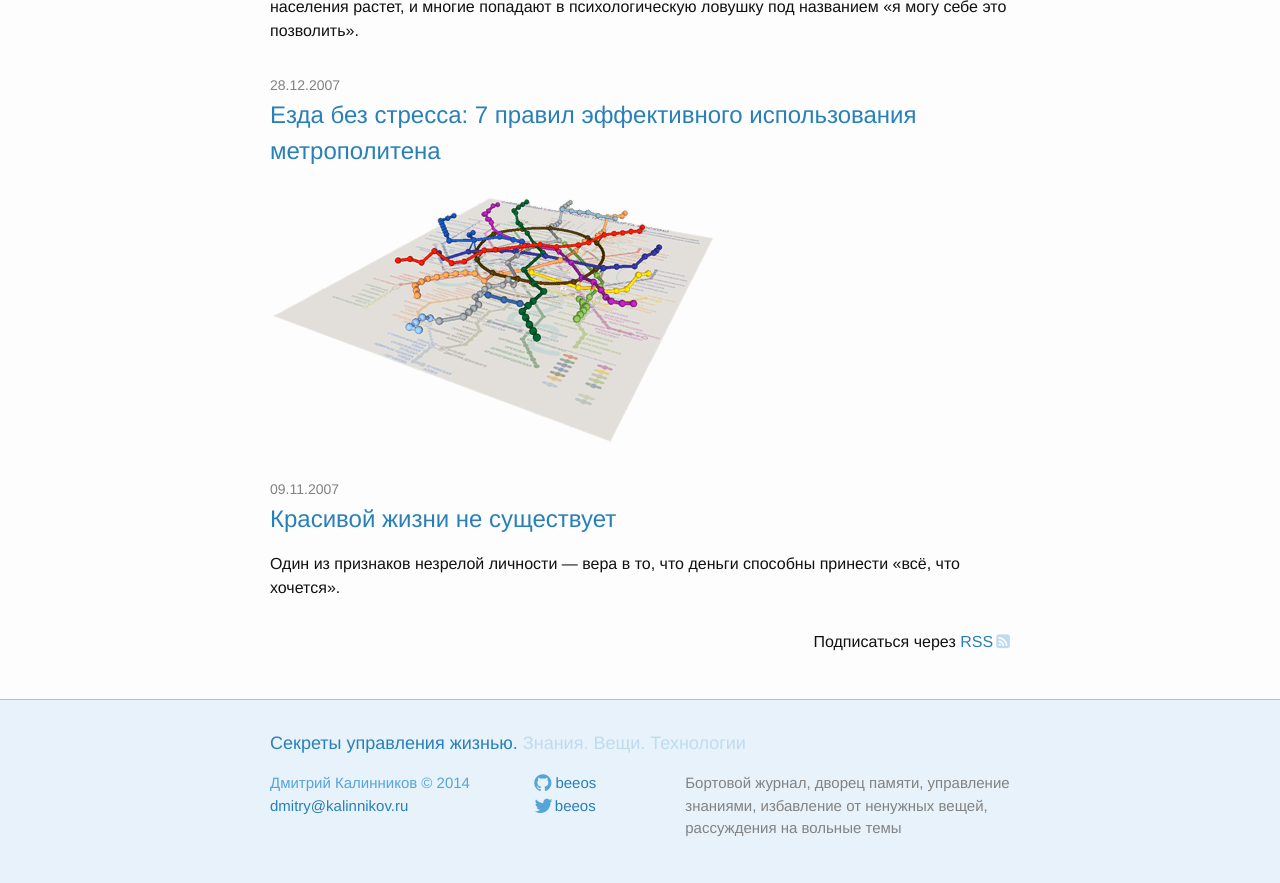
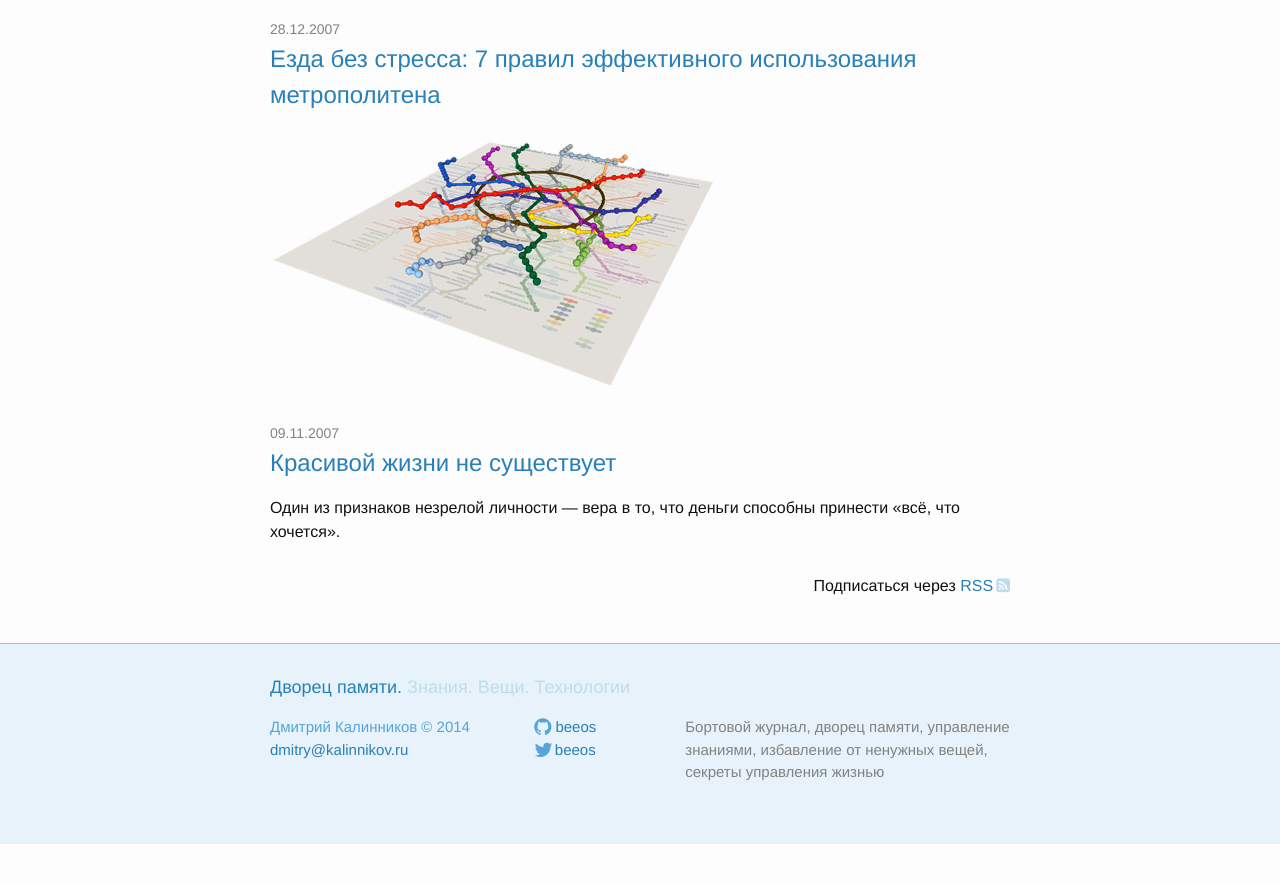
Before and after one commit to beeos/beeos.github.io, a Jekyll site: the page built from index.html, in a window 1280 px wide and 900 px high, scrolled down 1884 px. Shown: the top 883 px of the window. Built offline with Jekyll 4.4.1, drawn with Linux system fonts in a browser that asks for light colours; nearby versions of some CDN libraries; after the commit the page ends 2728 px from its top, so only the background shows below that; some of the changed text lies outside the part shown.

Commit message:
Rebranding

```diff
--- a/_config.yml
+++ b/_config.yml
@@ -1,12 +1,13 @@
 # Site settings
-title: Секреты управления жизнью
+title: Дворец памяти
 subtitle: Знания. Вещи. Технологии
 author: Дмитрий Калинников
 birthday: 1982-10-23
+firstday: 2014-10-26
 email: dmitry@kalinnikov.ru
 description: > # this means to ignore newlines until "baseurl:"
   Бортовой журнал, дворец памяти, управление знаниями,
-  избавление от ненужных вещей, рассуждения на вольные темы
+  избавление от ненужных вещей, секреты управления жизнью
 baseurl: "" # the subpath of your site, e.g. /blog/
 url: "http://www.kalinnikov.ru" # the base hostname & protocol for your site
 twitter_username: beeos
```
